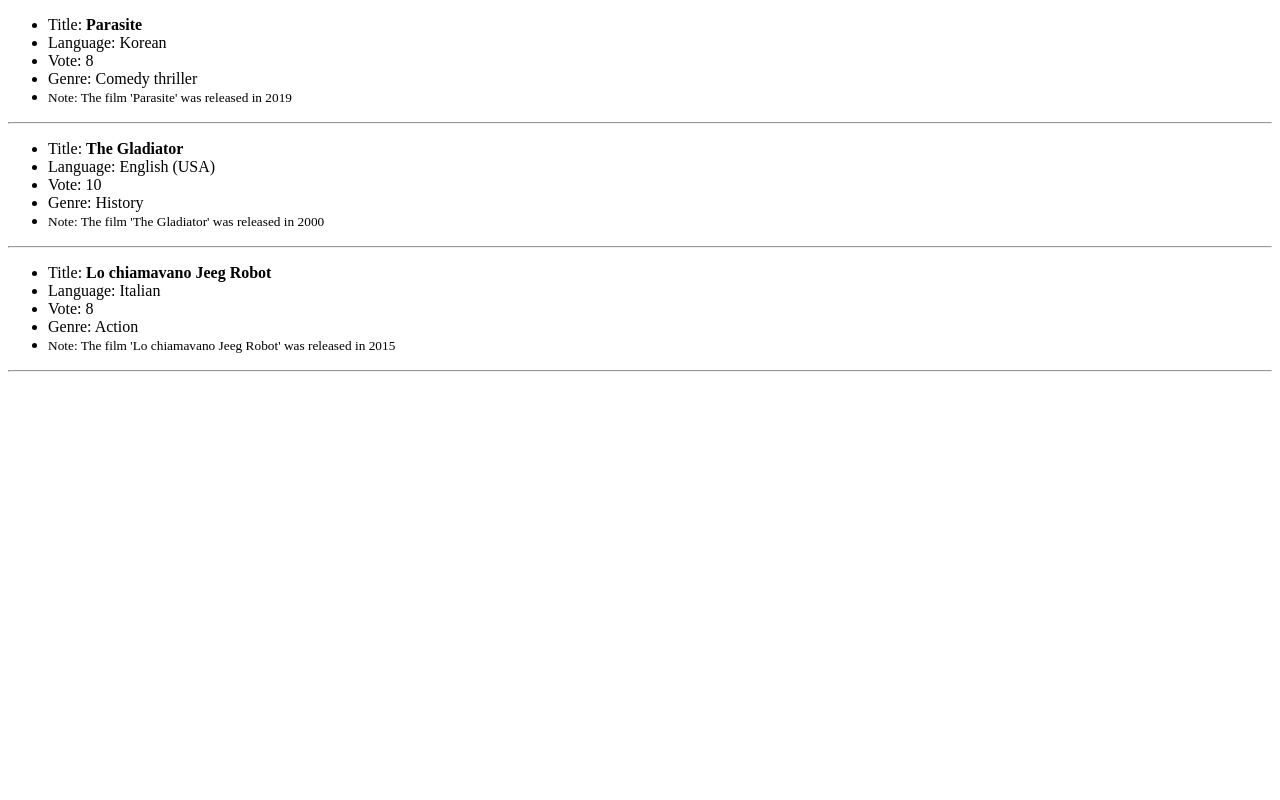
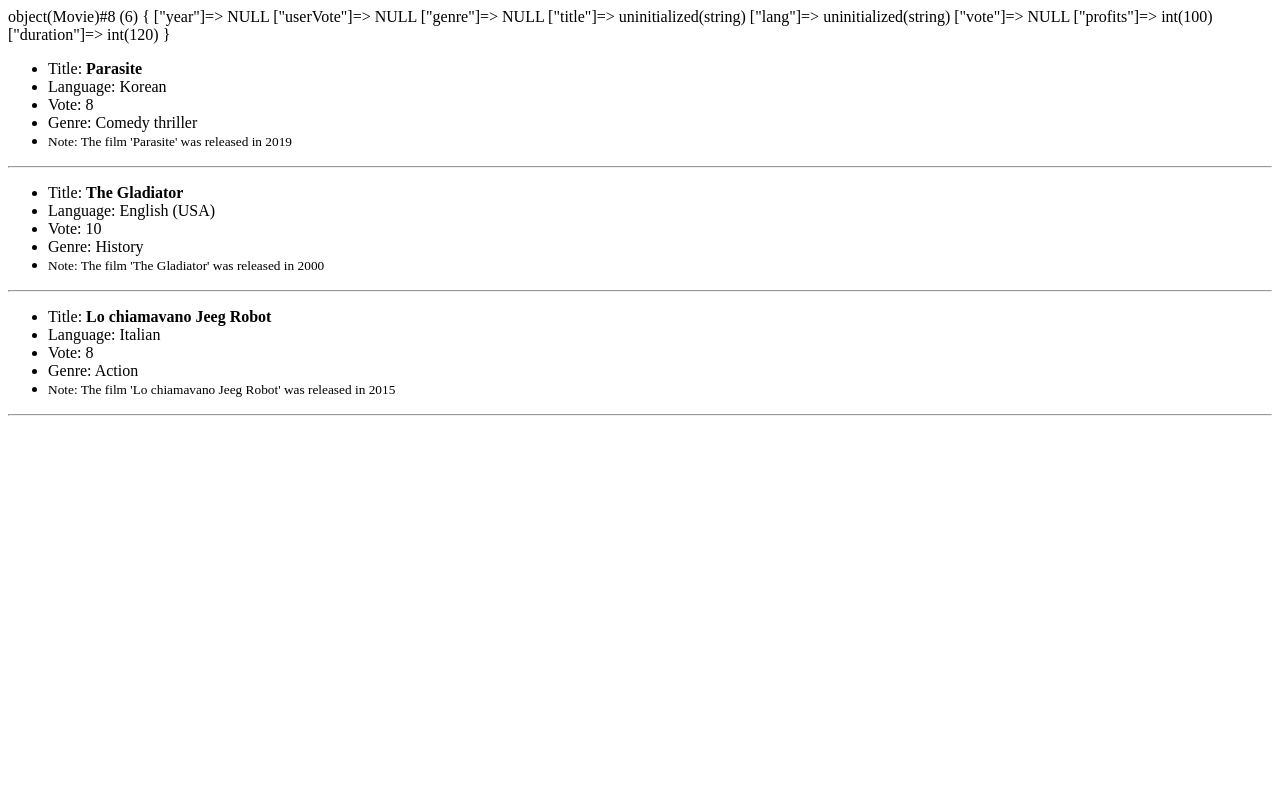
Before and after one commit to PaoloMarzocchi/php-oop-1, a PHP site: page / in a window 1280 px wide. Run offline with PHP 8.4, Linux system fonts and the light colour scheme.

Commit message:
add classes movie and TVserie

```diff
--- a/index.php
+++ b/index.php
@@ -2,10 +2,14 @@
 
 require_once __DIR__.'/models/Production.php';
 require_once __DIR__.'/models/Genre.php';
+include_once __DIR__.'/models/Movie.php';
+include_once __DIR__.'/models/TvSerie.php';
+
 
 include_once __DIR__.'/db.php';
-
-
+$movie=new Movie(100,120);
+//$tv=new TvSerie(5);
+var_dump($movie);
 $parasite->setYear(2019);
 $gladiator->setYear(2000);
 $itaJeegRobot->setYear(2015);
--- /dev/null
+++ b/models/Movie.php
@@ -0,0 +1,9 @@
+<?php
+
+class Movie extends Production{
+
+        public function __construct(public int $profits, public int $duration) {
+
+
+        }
+}
--- /dev/null
+++ b/models/TvSerie.php
@@ -0,0 +1,8 @@
+<?php
+
+class TvSerie extends Production{
+
+    public function __construct(public int $seasonNumb) {
+
+    }
+}
```
Also changed, not shown: readme.md.
